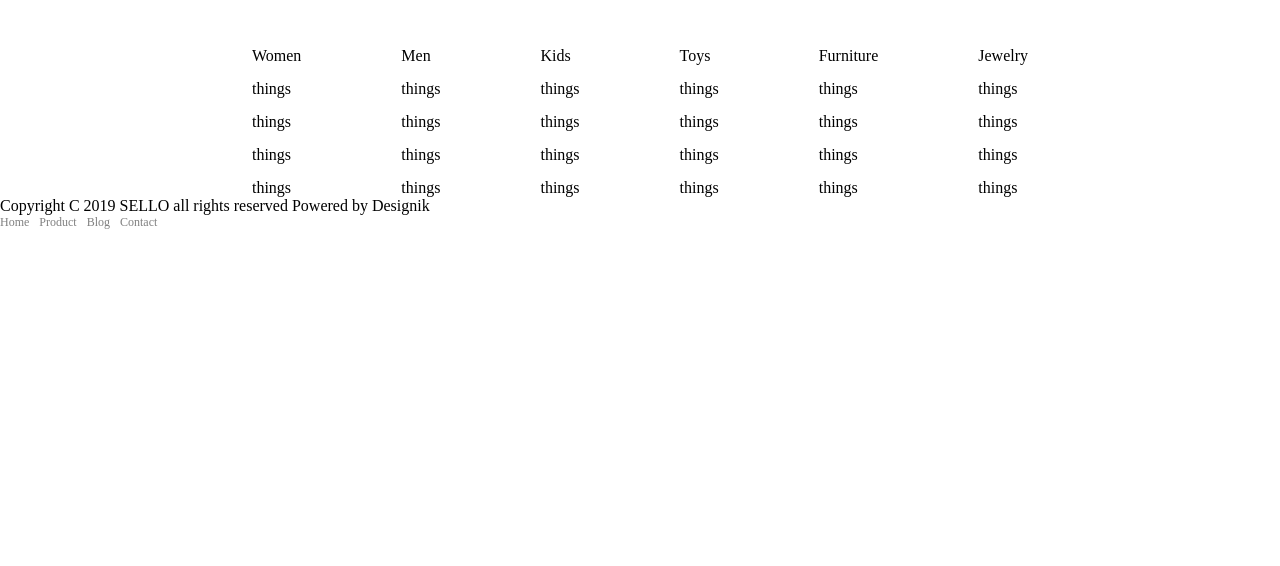
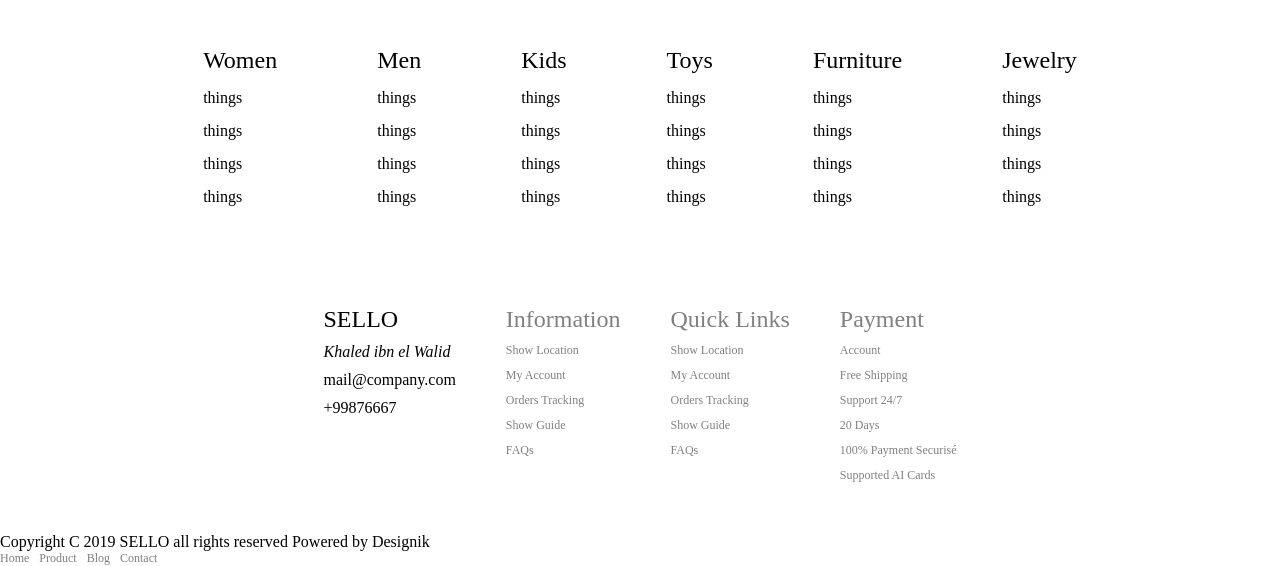
Before and after one commit to TacoWithaTwist/web-challenge-j2i, a plain HTML site: page index.html in a window 1280 px wide. Shown: the part 3568-4134 px from the top of the page. Before the commit the page ends 3798 px from the top, so only its background shows below. Drawn offline with Linux system fonts and the light colour scheme.

Commit message:
added final sections

```diff
--- a/index.html
+++ b/index.html
@@ -427,7 +427,46 @@
             </div>
         </div>
         <div class="information">
-
+            <div>
+                <span class="information-title">SELLO</span>
+                <address>
+                    <img src="" alt="">Khaled ibn el Walid
+                </address>
+                <span><img src="" alt="">mail@company.com</span>
+                <span><img src="" alt="">+99876667</span>
+                <span>
+                    <img src="" alt="">
+                    <img src="" alt="">
+                    <img src="" alt="">
+                    <img src="" alt="">
+                    <img src="" alt="">
+                </span>
+            </div>
+            <div>
+                <a href="#" class="information-title">Information</a>
+                <a class="information-link">Show Location</a>
+                <a class="information-link">My Account</a>
+                <a class="information-link">Orders Tracking</a>
+                <a class="information-link">Show Guide</a>
+                <a class="information-link">FAQs</a>
+            </div>
+            <div>
+                <a href="#" class="information-title"> Quick Links</a>
+                <a class="information-link">Show Location</a>
+                <a class="information-link">My Account</a>
+                <a class="information-link">Orders Tracking</a>
+                <a class="information-link">Show Guide</a>
+                <a class="information-link">FAQs</a>
+            </div>
+            <div>
+                <a href="" class="information-title">Payment</a>
+                <a class="information-link">Account</a>
+                <a class="information-link">Free Shipping</a>
+                <a class="information-link">Support 24/7</a>
+                <a class="information-link">20 Days</a>
+                <a class="information-link">100% Payment Securisé</a>
+                <a class="information-link">Supported AI Cards</a>
+            </div>
         </div>
         <footer>
             <span>Copyright C 2019 SELLO all rights reserved Powered by Designik</span>
--- a/style.css
+++ b/style.css
@@ -348,6 +348,7 @@ a:hover{
     left: 0px;
     top: 15%;
     background-color: #FAFAFA;
+    border-left:solid black 2px ;
 }
 
 /*Instagram Feed*/
@@ -396,10 +397,39 @@ a:hover{
     justify-content: center;
     align-items: center;
     gap: 100px;
+    margin-bottom: 100px;
 }
-
+.category-title{
+    font-size: 24px;
+    font-weight: 400;
+}
 .things-container{
     display: flex;
     flex-direction: column;
     gap: 15px;
 }
+
+
+
+/*Information Section*/
+
+
+
+.information{
+    margin-bottom: 50px;
+    display: flex;
+    justify-content: center;
+    gap: 50px;
+}
+.information>div{
+    display: flex;
+    flex-direction: column;
+    gap: 10px;
+}
+.information-title{
+    font-size: 24px;
+    font-weight: 400;
+}
+.information-link{
+
+}
```
